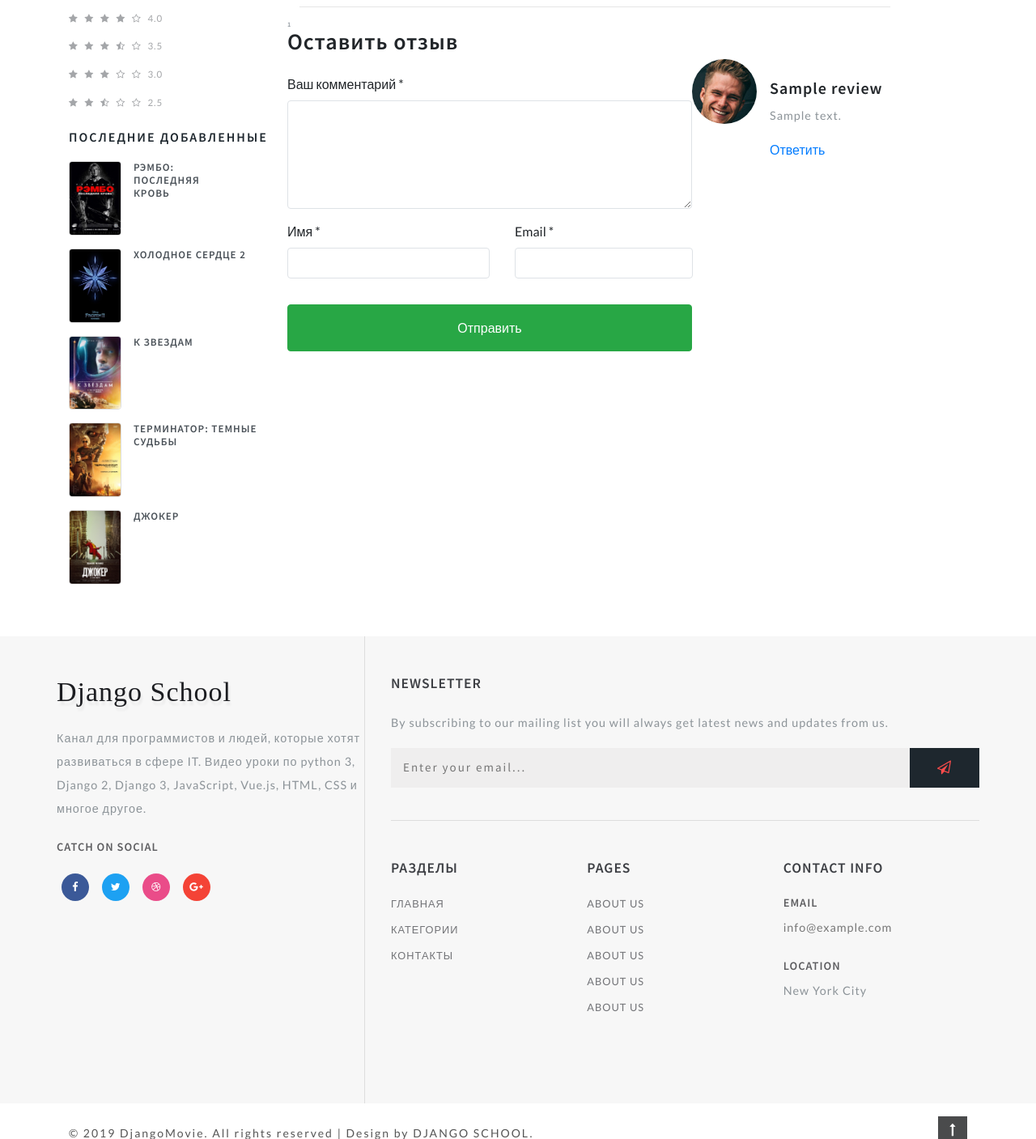
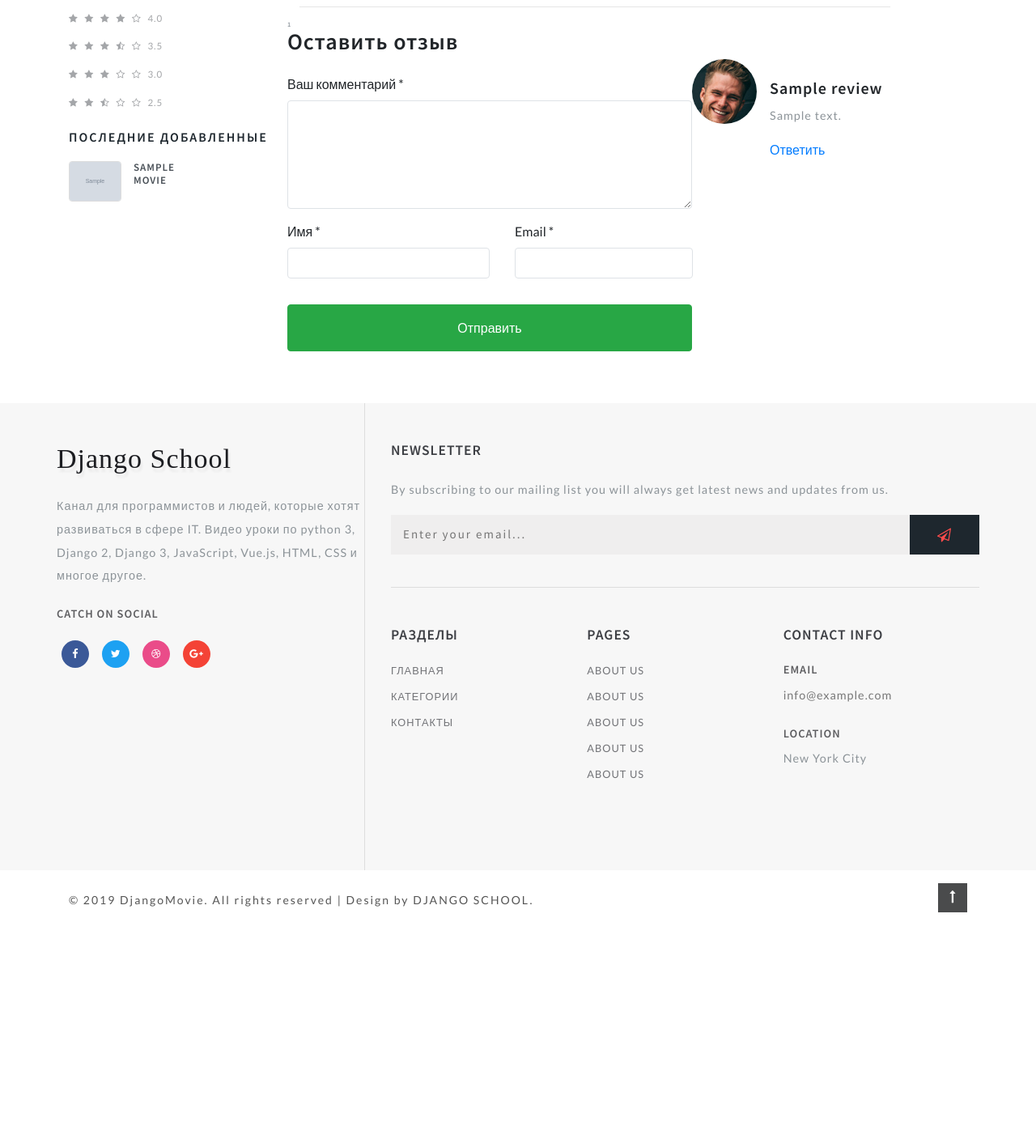
Before and after one commit to Ekleir/Dj_site_movies, a Django app: template site_movie/templates/site_movie/movie_detail.html in a window 1280 px wide. Shown: the part 1379-2786 px from the top of the page at 81% size. After the commit the page ends 2506 px from the top, so only its background shows below. Run offline with Django 4.2, Linux system fonts and the light colour scheme; the template is opened without the code that fills it: values that come from a table or form of the project are taken from there, others are empty; tables that the repository leaves empty hold one stand-in row (values such as "Sample post"); grey boxes marked "Sample" are stand-in pictures; some libraries are stand-ins or nearby versions.

Commit message:
add templatetags: get_categories, get_last_movies + last_movie.html

```diff
--- /dev/null
+++ b/site_movie/application_movie/templatetags/movie_tag.py
@@ -0,0 +1,16 @@
+from django import template
+from application_movie.models import Category, Movie
+
+register = template.Library()
+
+
+@register.simple_tag()
+def get_categories():
+    """Вывод всех категорий"""
+    return Category.objects.all()
+
+
+@register.inclusion_tag('site_movie/tags/last_movie.html')
+def get_last_movies(count=5):
+    movies = Movie.objects.order_by('id')[:count]
+    return {'last_movies': movies}
--- a/site_movie/application_movie/views.py
+++ b/site_movie/application_movie/views.py
@@ -2,7 +2,7 @@ from django.shortcuts import redirect
 from django.views import View
 from django.views.generic import ListView, DetailView
 
-from .models import Movie
+from .models import Movie, Category
 from .forms import ReviewForm
 
 
--- a/site_movie/templates/include/header.html
+++ b/site_movie/templates/include/header.html
@@ -1,3 +1,4 @@
+{% load movie_tag %}
 <header class="header">
     <div class="container-fluid px-lg-5">
         <!-- nav -->
@@ -18,9 +19,10 @@
                     <a href="#">Категории <span class="fa fa-angle-down" aria-hidden="true"></span></a>
                     <input type="checkbox" id="drop-2">
                     <ul>
-                        <li><a href="moviesingle.html">Фильмы</a></li>
-                        <li><a href="moviesingle.html">Сериалы</a></li>
-                        <li><a href="moviesingle.html">Мультфильмы</a></li>
+                        {% get_categories as categories %}
+                        {% for category in categories %}
+                            <li><a href="/"> {{ category.name }} </a></li>
+                        {% endfor %}
                     </ul>
                 </li>
                 <li><a href="contact.html"
--- a/site_movie/templates/include/sidebar.html
+++ b/site_movie/templates/include/sidebar.html
@@ -1,3 +1,4 @@
+{% load movie_tag  %}
 <div class="search-bar w3layouts-newsletter">
     <h3 class="sear-head editContent">Поиск фильма</h3>
     <form action="#" method="post" class="d-flex editContent">
@@ -115,58 +116,5 @@
         </li>
     </ul>
 </div>
-<!-- //reviews -->
-<!-- deals -->
-<div class="deal-leftmk left-side">
-    <h3 class="sear-head editContent">Последние добавленные</h3>
-    <div class="special-sec1 row mt-3 editContent">
-        <div class="img-deals col-md-4">
-            <img src="bundles/images/s4.jpg" class="img-fluid" alt="">
-        </div>
-        <div class="img-deal1 col-md-4">
-            <h3 class="editContent">Рэмбо: Последняя кровь</h3>
-            <a href="moviesingle.html" class="editContent"></a>
-        </div>
 
-    </div>
-    <div class="special-sec1 row mt-3 editContent">
-        <div class="img-deals col-md-4">
-            <img src="bundles/images/s2.jpg" class="img-fluid" alt="">
-        </div>
-        <div class="img-deal1 col-md-8">
-            <h3 class="editContent">Холодное сердце 2</h3>
-            <a href="moviesingle.html" class="editContent"></a>
-        </div>
-
-    </div>
-    <div class="special-sec1 row mt-3 editContent">
-        <div class="img-deals col-md-4">
-            <img src="bundles/images/s1.jpg" class="img-fluid" alt="">
-        </div>
-        <div class="img-deal1 col-md-8">
-            <h3 class="editContent">К звездам</h3>
-            <a href="moviesingle.html" class="editContent"></a>
-        </div>
-
-    </div>
-    <div class="special-sec1 row mt-3 editContent">
-        <div class="img-deals col-md-4">
-            <img src="bundles/images/s5.jpg" class="img-fluid" alt="">
-        </div>
-        <div class="img-deal1 col-md-8">
-            <h3 class="editContent">Терминатор: Темные судьбы</h3>
-            <a href="moviesingle.html" class="editContent"></a>
-        </div>
-
-    </div>
-    <div class="special-sec1 row mt-3 editContent">
-        <div class="img-deals col-md-4">
-            <img src="bundles/images/s3.jpg" class="img-fluid" alt="">
-        </div>
-        <div class="img-deal1 col-md-8">
-            <h3 class="editContent">Джокер</h3>
-            <a href="moviesingle.html" class="editContent"></a>
-        </div>
-
-    </div>
-</div>
+{% get_last_movies count=3 %}
--- /dev/null
+++ b/site_movie/templates/site_movie/tags/last_movie.html
@@ -0,0 +1,14 @@
+<div class="deal-leftmk left-side">
+    <h3 class="sear-head editContent">Последние добавленные</h3>
+    {% for movie in last_movies %}
+    <div class="special-sec1 row mt-3 editContent">
+        <div class="img-deals col-md-4">
+            <img src="{{ movie.poster.url }}" class="img-fluid" alt="">
+        </div>
+        <div class="img-deal1 col-md-4">
+            <h3 class="editContent">{{ movie.title }}</h3>
+            <a href=" movie.get_absolute_url " class="editContent"></a>
+        </div>
+    </div>
+    {% endfor %}
+</div>
```
Also changed, not shown: site_movie/application_movie/templatetags/__init__.py (added).
